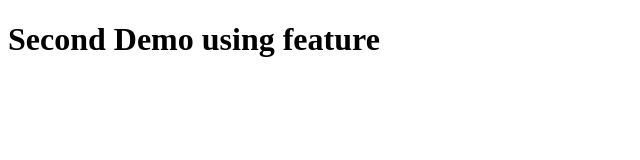
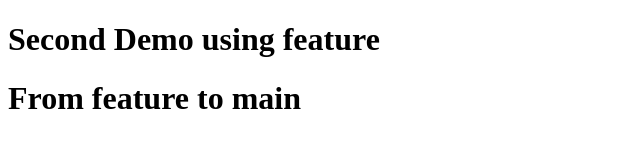
Before and after one commit to amit1924/demo, a plain HTML site: page index.html in a window 1280 px wide. Shown: the whole page, without its empty margins (0-640 px from the left). Drawn offline with Linux system fonts and the light colour scheme.

Commit message:
updated feature branch

```diff
--- a/index.html
+++ b/index.html
@@ -7,6 +7,7 @@
 </head>
 <body>
     <h1>Second Demo using feature</h1>
+    <h1>From feature to main</h1>
 
 </body>
 </html>
```
